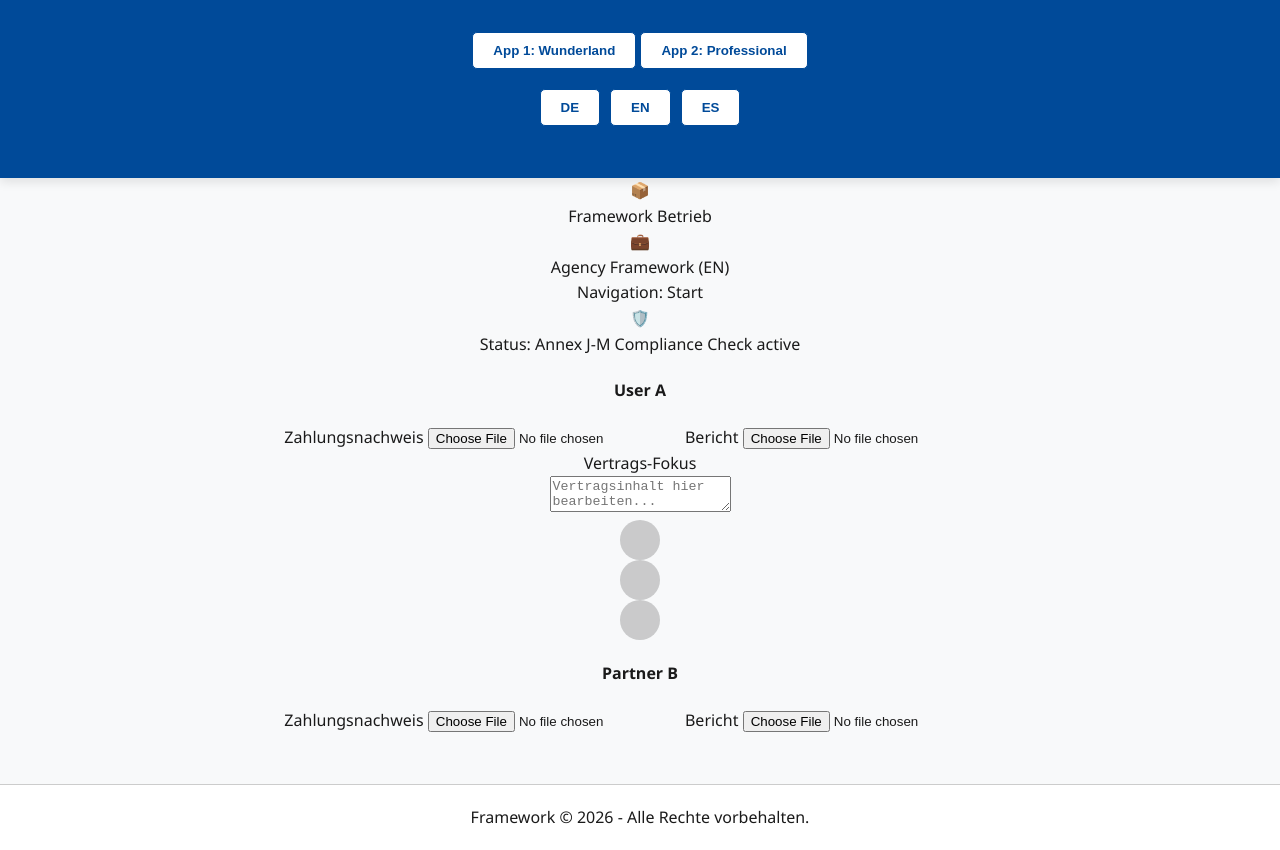
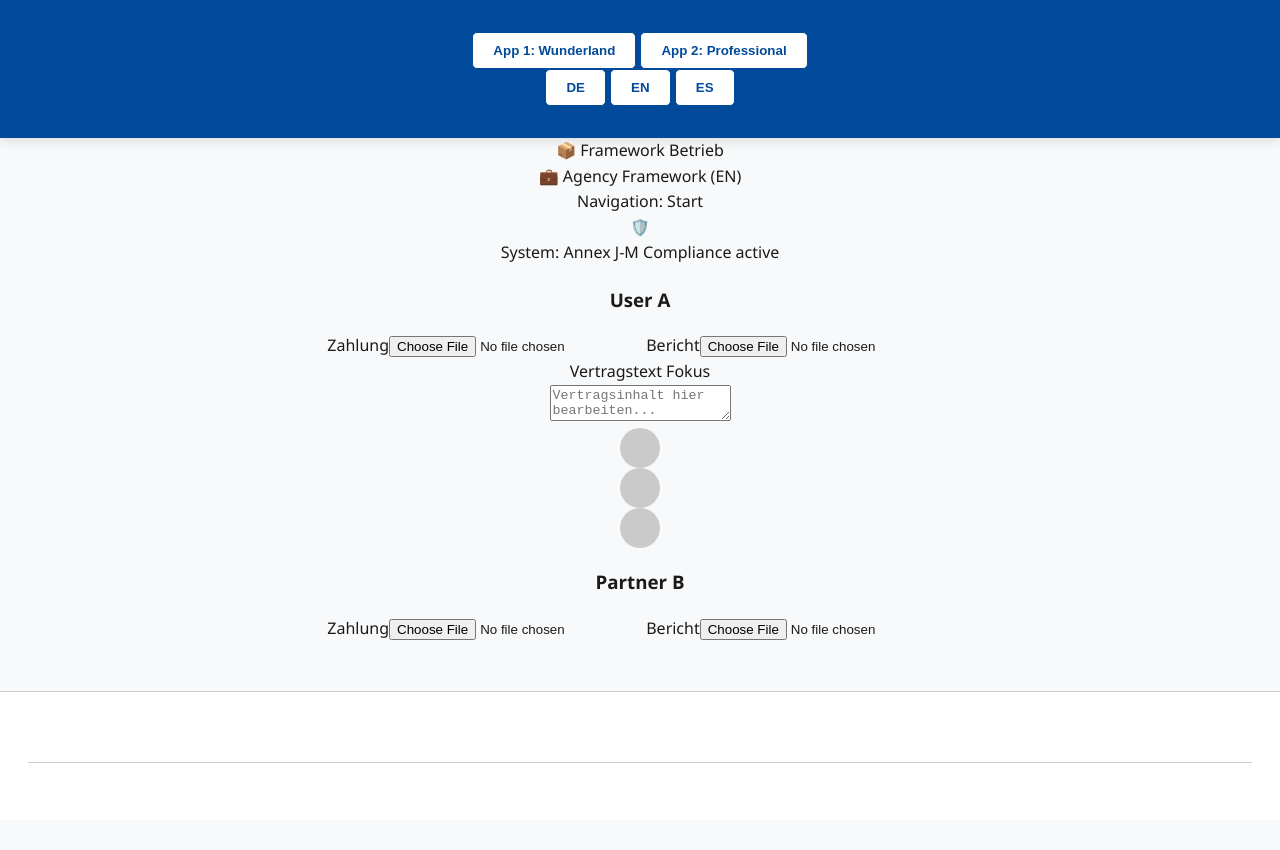
Before and after one commit to pghenke88-dot/eptec-core, a plain HTML site: page index.html in a window 1280 px wide. After the commit the page ends 820 px from the top, so only its background shows below. Drawn offline with Linux system fonts and the light colour scheme; files whose address does not match are found by name.

Commit message:
Update index.html

```diff
--- a/index.html
+++ b/index.html
@@ -3,10 +3,9 @@
 <head>
     <meta charset="UTF-8">
     <meta name="viewport" content="width=device-width, initial-scale=1.0">
-    <title>Universal Framework - Betrieb & Agentur</title>
+    <title>Universal Framework - Operating System</title>
 
     <link rel="stylesheet" href="assets/style.css">
-    <link rel="stylesheet" href="assets/footer.css">
     <link rel="stylesheet" href="assets/ui_elements.css">
 </head>
 <body class="lang-de mode-app1">
@@ -14,33 +13,35 @@
     <div id="legal-overlay" class="overlay">
         <div class="modal">
             <h1>Haftungsausschluss & Rechtlicher Rahmen</h1>
-            <p>Die Nutzung erfolgt auf eigenes Risiko. Der Betreiber übernimmt keinerlei Haftung für die Inhalte oder daraus resultierende Verträge. Es gilt deutsches Recht. Mit dem Start akzeptieren Sie die AGB vollumfänglich.</p>
+            <p>Die Nutzung dieses Frameworks erfolgt auf eigenes Risiko. Der Betreiber ist niemals haftbar für rechtliche oder wirtschaftliche Folgen. Es gilt deutsches Recht. Mit dem Start bestätigen Sie die AGB vollumfänglich.</p>
             <button onclick="app.acceptLegal()" class="btn-start">Akzeptieren & Starten</button>
         </div>
     </div>
 
     <header>
-        <nav class="main-nav">
-            <button onclick="app.switchApp(1)" id="nav-app1">App 1: Wunderland</button>
-            <button onclick="app.switchApp(2)" id="nav-app2">App 2: Professional</button>
-        </nav>
-        <div class="language-picker">
-            <button onclick="app.setLanguage('de')">DE</button>
-            <button onclick="app.setLanguage('en')">EN</button>
-            <button onclick="app.setLanguage('es')">ES</button>
+        <div class="nav-container">
+            <nav class="app-switcher">
+                <button onclick="app.switchApp(1)" id="btn-app1">App 1: Wunderland</button>
+                <button onclick="app.switchApp(2)" id="btn-app2">App 2: Professional</button>
+            </nav>
+            <div class="lang-switcher">
+                <button onclick="app.setLanguage('de')">DE</button>
+                <button onclick="app.setLanguage('en')">EN</button>
+                <button onclick="app.setLanguage('es')">ES</button>
+            </div>
         </div>
     </header>
 
-    <main id="framework-content">
+    <main id="main-stage">
 
         <section id="view-app1">
-            <div class="kisten-container">
+            <div class="kisten-lager">
                 <div class="toy-box" id="box-betrieb" onclick="app.openKiste('betrieb')">
-                    <div class="box-icon">📦</div>
+                    <span class="icon">📦</span>
                     <label>Framework Betrieb</label>
                 </div>
                 <div class="toy-box" id="box-agentur" onclick="app.openKiste('agentur')">
-                    <div class="box-icon">💼</div>
+                    <span class="icon">💼</span>
                     <label>Agency Framework (EN)</label>
                 </div>
             </div>
@@ -51,7 +52,7 @@
                 </div>
 
             <div id="construction-area">
-                <div class="blueprint-form">
+                <div class="form-blueprint">
                     <div id="snippet-slots">
                         </div>
                 </div>
@@ -60,41 +61,37 @@
 
         <section id="view-app2" class="hidden">
             <div id="compliance-bar">
-                <div class="status-indicator">
-                    <span id="secret-seal" title="Export Register" onclick="app.exportSecretRegister()">🛡️</span>
-                    <div id="ticker-text">Status: Annex J-M Compliance Check active</div>
+                <div class="compliance-status">
+                    <span id="secret-seal" onclick="app.exportSecretRegister()" title="Register Exportieren">🛡️</span>
+                    <div id="ticker-text">System: Annex J-M Compliance active</div>
                 </div>
             </div>
 
             <div class="grid-212">
-                <div class="panel user-a">
-                    <h4>User A</h4>
-                    <div class="upload-zone">
-                        <label>Zahlungsnachweis</label>
-                        <input type="file" onchange="app.logAction('A: Upload Zahlung')">
-                        <label>Bericht</label>
-                        <input type="file" onchange="app.logAction('A: Upload Bericht')">
+                <div class="side-panel">
+                    <h3>User A</h3>
+                    <div class="field-group">
+                        <label>Zahlung</label><input type="file" onchange="app.logAction('A: Pay Upload')">
+                        <label>Bericht</label><input type="file" onchange="app.logAction('A: Report Upload')">
                     </div>
                 </div>
 
-                <div class="panel center-contract">
-                    <div class="current-module-title">Vertrags-Fokus</div>
+                <div class="center-panel">
+                    <div id="active-module-display">Vertragstext Fokus</div>
                     <textarea id="contract-editor" placeholder="Vertragsinhalt hier bearbeiten..."></textarea>
 
                     <div class="ampel-system">
-                        <div class="light green" onclick="app.logAction('STATUS GRÜN: Konformität bestätigt')"></div>
-                        <div class="light yellow" onclick="app.logAction('STATUS GELB: Eskalation eingeleitet')"></div>
-                        <div class="light red" onclick="app.logAction('STATUS ROT: Notstopp / Verstoß')"></div>
+                        <div class="light green" onclick="app.logAction('Compliance: GREEN')"></div>
+                        <div class="light yellow" onclick="app.logAction('Compliance: YELLOW - Escalation')"></div>
+                        <div class="light red" onclick="app.logAction('Compliance: RED - Violation')"></div>
                     </div>
                 </div>
 
-                <div class="panel user-b">
-                    <h4>Partner B</h4>
-                    <div class="upload-zone">
-                        <label>Zahlungsnachweis</label>
-                        <input type="file" onchange="app.logAction('B: Upload Zahlung')">
-                        <label>Bericht</label>
-                        <input type="file" onchange="app.logAction('B: Upload Bericht')">
+                <div class="side-panel">
+                    <h3>Partner B</h3>
+                    <div class="field-group">
+                        <label>Zahlung</label><input type="file" onchange="app.logAction('B: Pay Upload')">
+                        <label>Bericht</label><input type="file" onchange="app.logAction('B: Report Upload')">
                     </div>
                 </div>
             </div>
@@ -102,18 +99,16 @@
 
     </main>
 
-    <footer>
-        <div id="footer-legal-note">
-            Framework © 2026 - Alle Rechte vorbehalten.
-        </div>
+    <footer id="dynamic-footer">
+        <iframe src="assets/footer.html" frameborder="0" style="width:100%; height:80px; border:none; overflow:hidden;"></iframe>
     </footer>
 
     <div id="paywall" class="hidden overlay">
         <div class="modal">
-            <h3>Premium Modul</h3>
-            <p>Um dieses Modul (Part/Annex) freizuschalten, ist eine Bezahlung erforderlich.</p>
-            <button onclick="app.redirectToStripe()" class="pay-btn">Jetzt bezahlen (Stripe/PayPal)</button>
-            <button onclick="app.closePaywall()" class="close-btn">Abbrechen</button>
+            <h3>Premium Zugriff</h3>
+            <p>Bitte schließen Sie ein Abonnement ab, um dieses Modul freizuschalten.</p>
+            <button onclick="app.redirectToStripe()" class="btn-pay">Jetzt bezahlen (Stripe/PayPal)</button>
+            <button onclick="app.closePaywall()" class="btn-close">Schließen</button>
         </div>
     </div>
 
```
